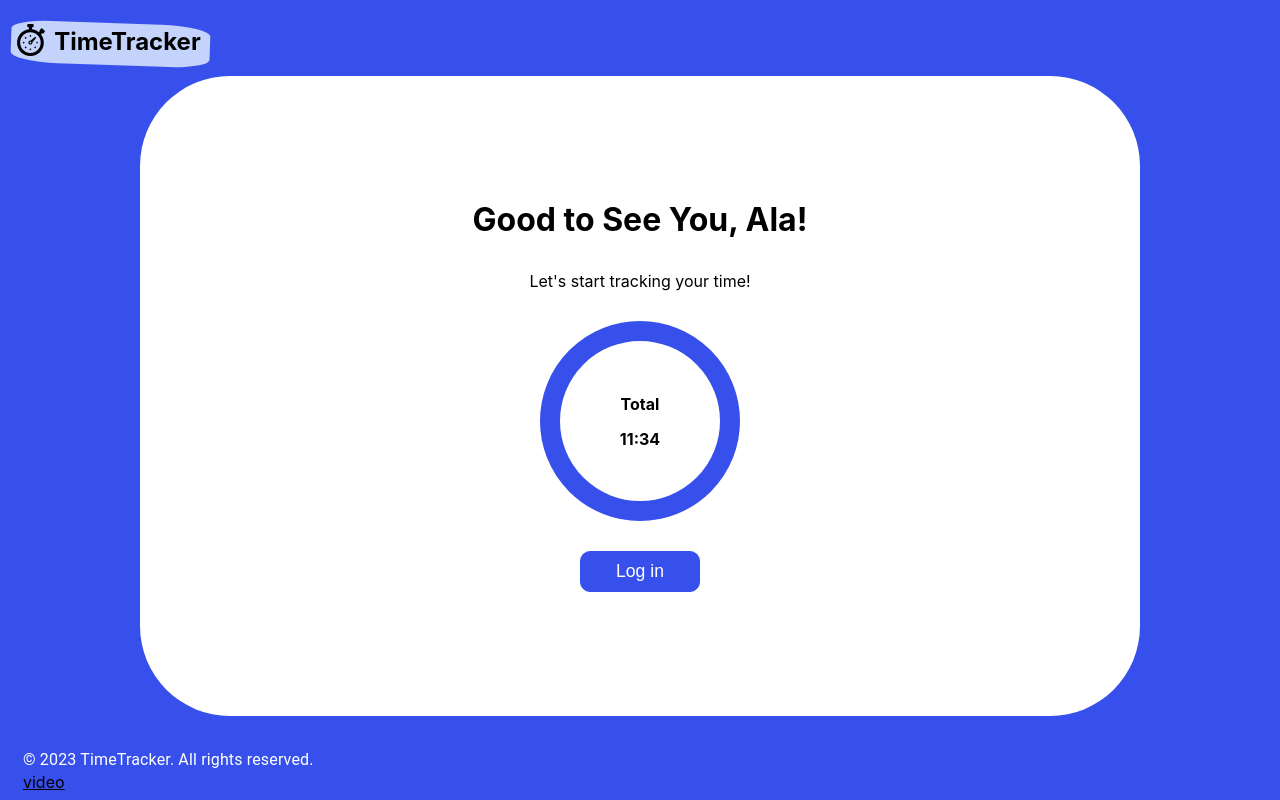
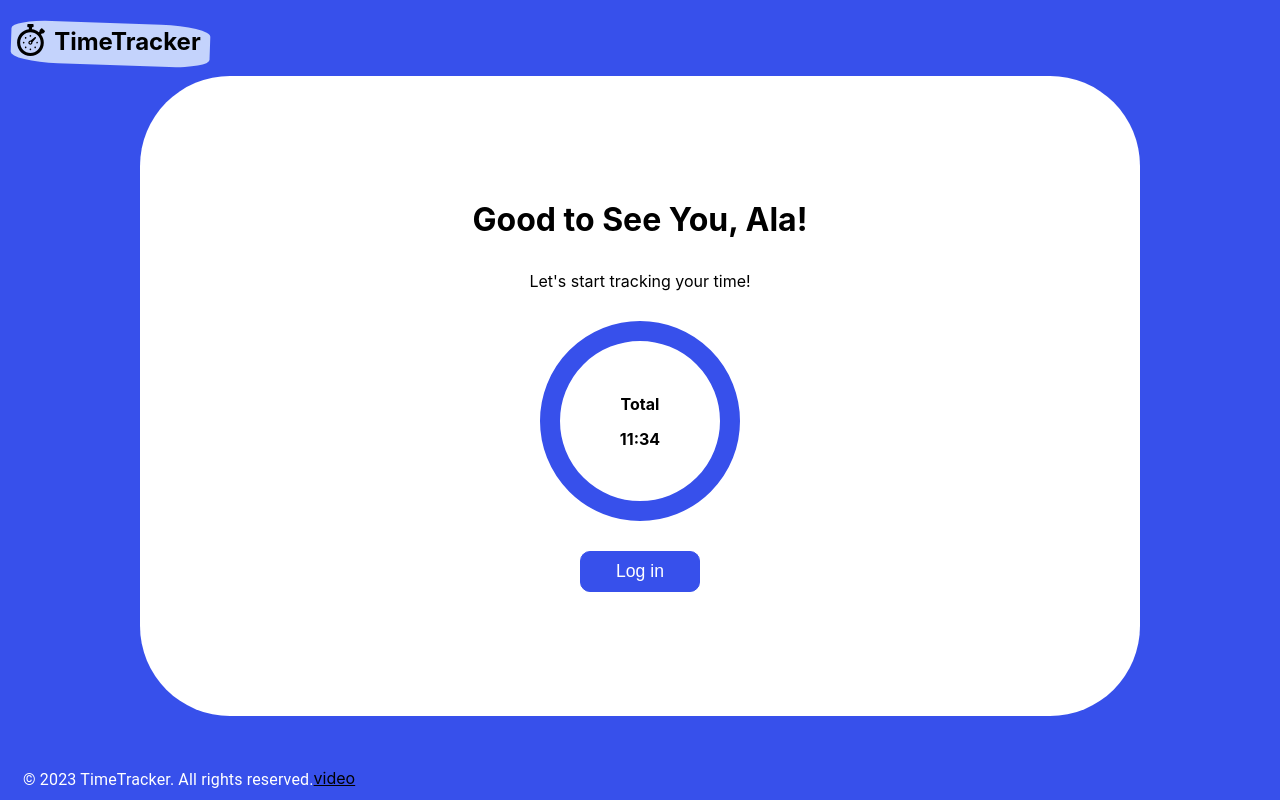
Before and after one commit to alenazachova/tracker, a React (Vite) app: page / in a window 1280 px wide. Built offline with nearby package versions, Linux system fonts and the light colour scheme.

Commit message:
link fix

```diff
--- a/src/components/Footer.jsx
+++ b/src/components/Footer.jsx
@@ -3,7 +3,10 @@ import { Link } from "react-router-dom";
 
 export const Footer = () => {
   return (
-    <Box component={"footer"} sx={{ padding: 1, marginTop: "auto" }}>
+    <Box
+      component={"footer"}
+      sx={{ padding: 1, marginTop: "auto", display: "flex" }}
+    >
       <Typography variant="body1">
         © {new Date().getFullYear()} TimeTracker. All rights reserved.
       </Typography>
```
